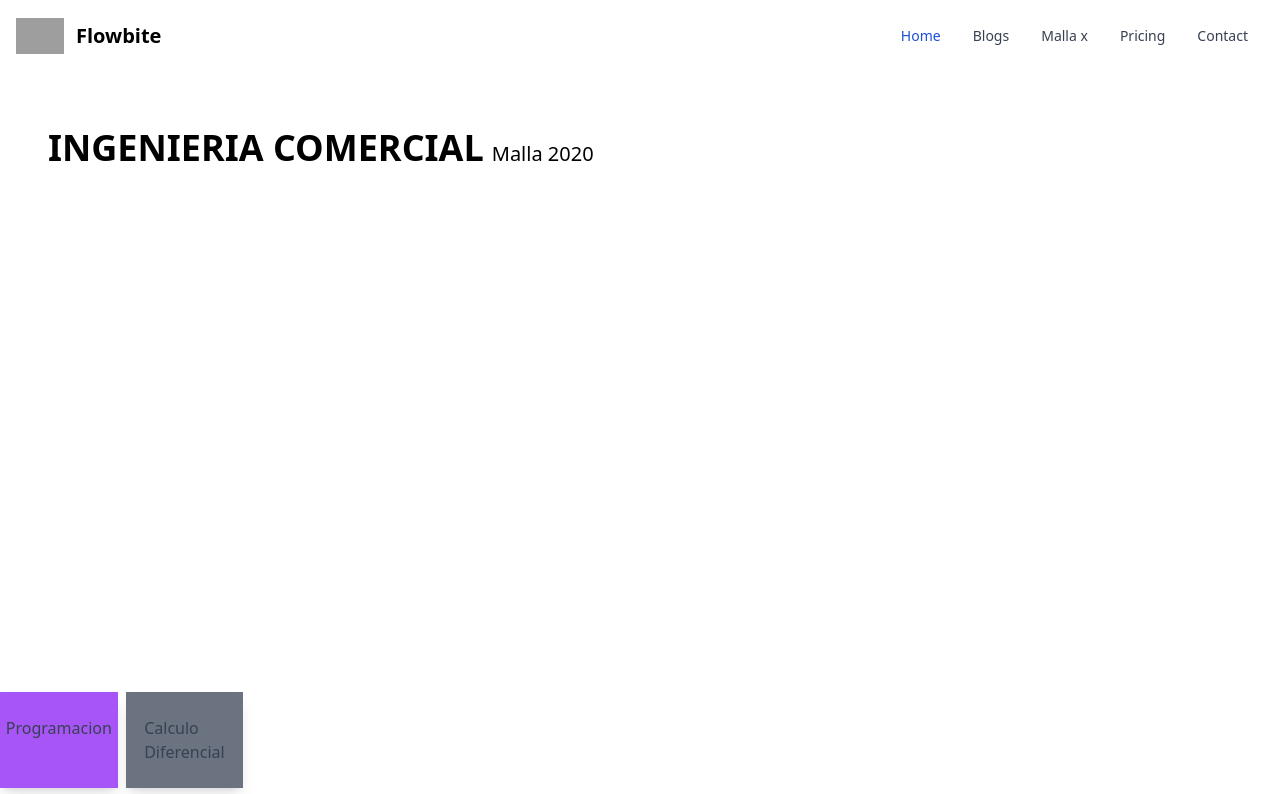
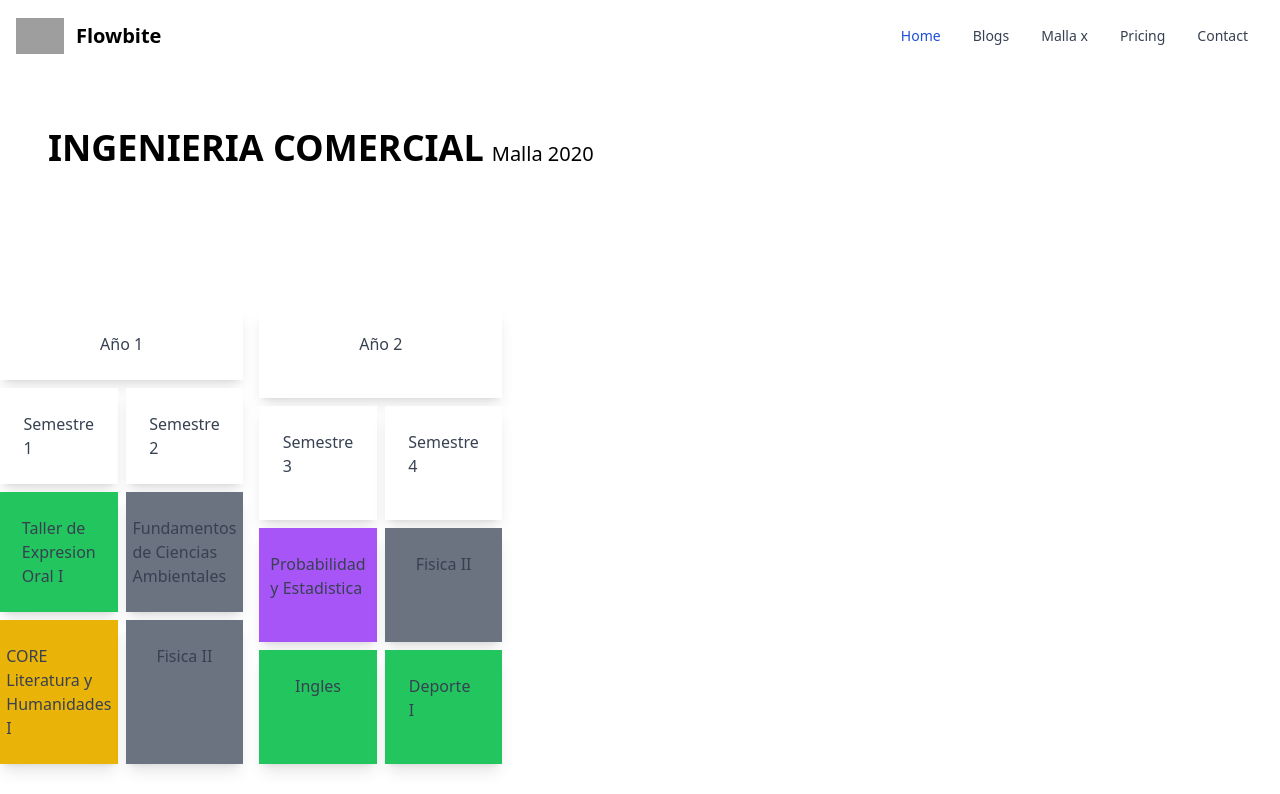
Before and after one commit to BenjaSchindler/RamosUAInt, a React (Create React App) app: page /Malla in a window 1280 px wide. Shown: the top 794 px of the page. Built offline with nearby package versions, Linux system fonts and the light colour scheme; grey boxes are pictures that could not be loaded.

Commit message:
Avance maps de mallas

```diff
--- a/src/Components/HardCode/DataRamos.ts
+++ b/src/Components/HardCode/DataRamos.ts
@@ -1,162 +1,209 @@
-
-export const ramos : {title: string, color_type: string, color_type2:string, semester:string}[] = [
+export const ramos: {
+  title: string;
+  color_type: string;
+  color_type2: string;
+  semester: string;
+}[] = [
   {
     title: "Programacion",
     color_type: "bg-purple-500",
     color_type2: "hover:bg-purple-600",
-    semester: 'row-start-1',
+    semester: "row-start-1",
   },
   {
     title: "Calculo Diferencial",
     color_type: "bg-gray-500",
     color_type2: "hover:bg-gray-600",
-    semester: 'row-start-1',
+    semester: "row-start-1",
   },
   {
     title: "Algebra",
     color_type: "bg-gray-500",
     color_type2: "hover:bg-gray-600",
-    semester: 'row-start-1',
+    semester: "row-start-1",
   },
   {
     title: "Ingles",
     color_type: "bg-green-500",
     color_type2: "hover:bg-green-600",
-    semester: 'row-start-1',
+    semester: "row-start-1",
   },
   {
     title: "Deporte I",
     color_type: "bg-green-500",
     color_type2: "hover:bg-green-600",
-    semester: 'row-start-1',
+    semester: "row-start-1",
   },
   {
     title: "CORE Civilizacion Contemporanea I",
     color_type: "bg-yellow-500",
     color_type2: "hover:bg-yellow-600",
-    semester: 'row-start-1',
+    semester: "row-start-1",
   },
   {
     title: "CORE Escritura Argumentativa",
     color_type: "bg-yellow-500",
     color_type2: "hover:bg-yellow-600",
-    semester: 'row-start-1',
+    semester: "row-start-1",
   },
   {
     title: "Algebra Lineal",
     color_type: "bg-purple-500",
     color_type2: "hover:bg-purple-600",
-    semester: 'row-start-2',
+    semester: "row-start-2",
   },
   {
     title: "Fisica I",
     color_type: "bg-gray-500",
     color_type2: "hover:bg-gray-600",
-    semester: 'row-start-2',
+    semester: "row-start-2",
   },
   {
     title: "Calculo Integral",
     color_type: "bg-gray-500",
     color_type2: "hover:bg-gray-600",
-    semester: 'row-start-2',
+    semester: "row-start-2",
   },
   {
     title: "Taller de Introduccion a la Ingenieria",
     color_type: "bg-orange-500",
     color_type2: "hover:bg-orange-600",
-    semester: 'row-start-2',
+    semester: "row-start-2",
   },
   {
     title: "Deporte II",
     color_type: "bg-green-500",
     color_type2: "hover:bg-green-600",
-    semester: 'row-start-2',
+    semester: "row-start-2",
   },
   {
     title: "CORE Civilizacion Contemporanea II",
     color_type: "bg-yellow-500",
     color_type2: "hover:bg-yellow-600",
-    semester: 'row-start-2',
+    semester: "row-start-2",
   },
   {
     title: "Probabilidad y Estadistica",
     color_type: "bg-purple-500",
     color_type2: "hover:bg-purple-600",
-    semester: 'row-start-3',
+    semester: "row-start-3",
   },
   {
     title: "Fisica II",
     color_type: "bg-gray-500",
     color_type2: "hover:bg-gray-600",
-    semester: 'row-start-3',
+    semester: "row-start-3",
   },
   {
     title: "Calculo Multivariable",
     color_type: "bg-gray-500",
     color_type2: "hover:bg-gray-600",
-    semester: 'row-start-3',
+    semester: "row-start-3",
   },
   {
     title: "Fundamentos de Ciencias Ambientales",
     color_type: "bg-gray-500",
     color_type2: "hover:bg-gray-600",
-    semester: 'row-start-3',
+    semester: "row-start-3",
   },
   {
     title: "Deporte III",
     color_type: "bg-green-500",
     color_type2: "hover:bg-green-600",
-    semester: 'row-start-3',
+    semester: "row-start-3",
   },
   {
     title: "CORE Literatura y Humanidades I",
     color_type: "bg-yellow-500",
     color_type2: "hover:bg-yellow-600",
-    semester: 'row-start-3',
+    semester: "row-start-3",
   },
   {
     title: "Taller de Expresion Oral I",
     color_type: "bg-green-500",
     color_type2: "hover:bg-green-600",
-    semester: 'row-start-3',
+    semester: "row-start-3",
   },
 ];
 
-
-export const ramos2 : {año: number, semestre: number, characters: {title: string, color_type: string, color_type2:string, semester:string}[] }[] = [
+export const ramos2: {
+  año: number;
+  sA: number;
+  semestre1: {
+    title: string;
+    color_type: string;
+    color_type2: string;
+    semester: string;
+  }[];
+  semestre2: {
+    title: string;
+    color_type: string;
+    color_type2: string;
+    semester: string;
+  }[];
+}[] = [
   {
     año: 1,
-    semestre: 1,
-    characters:[
+    sA: 1,
+    semestre1: [
       {
         title: "Taller de Expresion Oral I",
         color_type: "bg-green-500",
         color_type2: "hover:bg-green-600",
-      semester: 'row-start-3',
+        semester: "row-start-3",
       },
       {
         title: "Fundamentos de Ciencias Ambientales",
         color_type: "bg-gray-500",
         color_type2: "hover:bg-gray-600",
-      semester: 'row-start-3',
+        semester: "row-start-3",
       },
-  ]
-  },
+    ],
+    semestre2: [
       {
-    año: 1,
-    semestre: 2,
-    characters:[  {
         title: "CORE Literatura y Humanidades I",
         color_type: "bg-yellow-500",
         color_type2: "hover:bg-yellow-600",
-      semester: 'row-start-3',
+        semester: "row-start-3",
       },
       {
         title: "Fisica II",
         color_type: "bg-gray-500",
         color_type2: "hover:bg-gray-600",
-      semester: 'row-start-3',
+        semester: "row-start-3",
       },
-  ]
+    ],
+  },
+  {
+    año: 2,
+    sA: 3,
+    semestre1: [
+      {
+        title: "Probabilidad y Estadistica",
+        color_type: "bg-purple-500",
+        color_type2: "hover:bg-purple-600",
+        semester: "row-start-3",
+      },
+      {
+        title: "Fisica II",
+        color_type: "bg-gray-500",
+        color_type2: "hover:bg-gray-600",
+        semester: "row-start-3",
+      },
+    ],
+    semestre2: [
+      {
+        title: "Ingles",
+        color_type: "bg-green-500",
+        color_type2: "hover:bg-green-600",
+        semester: "row-start-1",
+      },
+      {
+        title: "Deporte I",
+        color_type: "bg-green-500",
+        color_type2: "hover:bg-green-600",
+        semester: "row-start-1",
+      },
+    ],
   },
 ];
--- a/src/Routes/Malla.tsx
+++ b/src/Routes/Malla.tsx
@@ -1,4 +1,4 @@
-import { ramos } from "../Components/HardCode/DataRamos";
+import { ramos2 } from "../Components/HardCode/DataRamos";
 
 
 const Malla: React.FC = () => {
@@ -22,13 +22,36 @@ const Malla: React.FC = () => {
             {/* Divison por Año (Añadir cuantos ramos son y cuantos años)*/}
             <div className="grid grid-cols-5 gap-4">
                 {/* Semestres y Ramos */}
-                <div className="grid grid-cols-2 gap-2">
+
                 {/* Relleno */}
-                    {ramos?.length > 0 ? (
+                    {ramos2?.length > 0 ? (
                         <>
-                        {ramos.map((ramo) => (
-                            <div className={`${ramo.color_type}  shadow-lg p-6 flex justify-center`}>
-                                <p className="text-gray-700">{ramo.title}</p>
+                        {ramos2.map((ramo) => (
+                            <div className="grid grid-cols-2 gap-2">
+                              <div className="bg-white col-span-2 shadow-lg p-6 flex justify-center">
+                                  <p className="text-gray-700">Año {ramo.año}</p>
+                              </div>
+                              <div className="bg-white shadow-lg p-6 flex justify-center">
+                                  <p className="text-gray-700">Semestre {ramo.sA}</p>
+                              </div>
+                              <div className="bg-white shadow-lg p-6 flex justify-center">
+                                  <p className="text-gray-700">Semestre {ramo.sA+1}</p>
+                              </div>
+
+                                {ramo.semestre1.map((ramoS1) => (
+                                  <>
+                                  <div className={`${ramoS1.color_type}  shadow-lg p-6 flex justify-center`}>
+                                      <p className="text-gray-700">{ramoS1.title}</p>
+                                  </div>
+                                  </>
+                                ))}
+                                {ramo.semestre2.map((ramoS2) => (
+                                  <>
+                                  <div className={`${ramoS2.color_type}  shadow-lg p-6 flex justify-center`}>
+                                      <p className="text-gray-700">{ramoS2.title}</p>
+                                  </div>
+                                  </>
+                                ))}
                             </div>
                         ))}
                         </>
@@ -59,7 +82,6 @@ const Malla: React.FC = () => {
                         <p className="text-gray-700">Calculo II</p>
                     </div>
                     */}
-                </div>
 
             </div>
 
```
Lines whose indentation alone changed are shown as unchanged.
